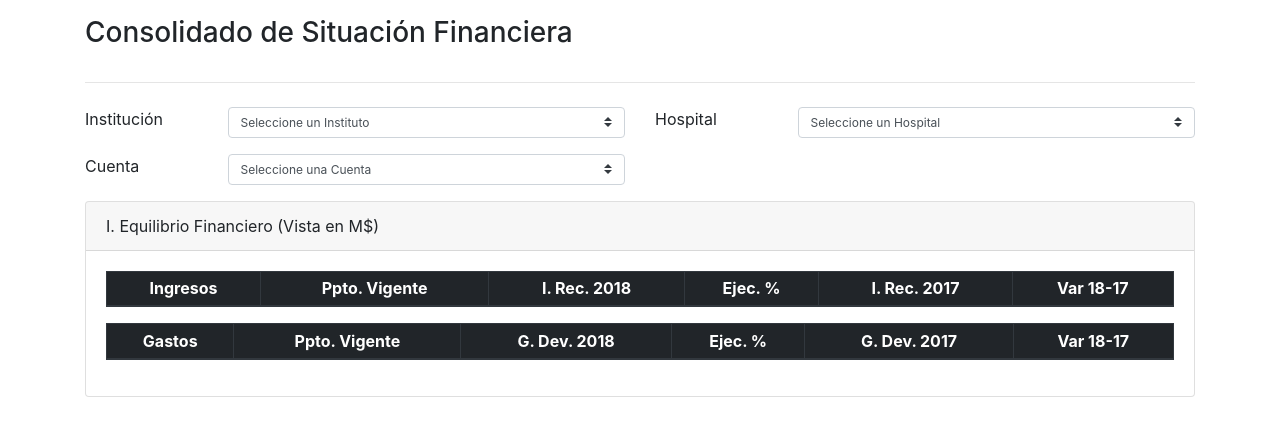
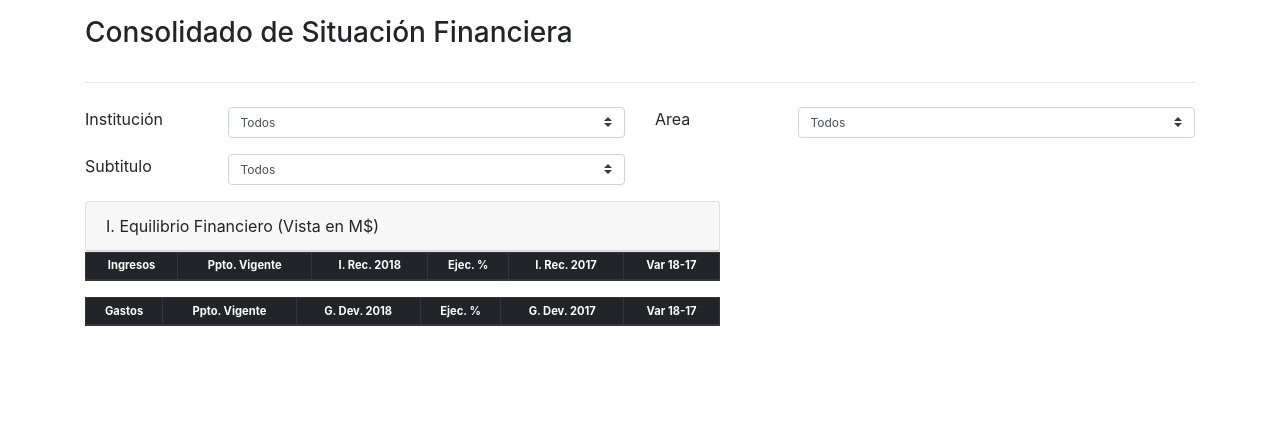
Before and after one commit to jaimechacon/TOC, a CodeIgniter app: page /minsal/index.php/reporte/listarReportes in a window 1280 px wide. Shown: the part 56-492 px from the top of the page. Run offline with CodeIgniter, Linux system fonts and the light colour scheme; the visitor is signed in with stand-in values (Sample User, id 1); data that the repository does not hold is empty; some libraries are stand-ins or nearby versions.

Commit message:
se suben cambios visuales en listarReportes

```diff
--- a/application/config/config.php
+++ b/application/config/config.php
@@ -23,7 +23,7 @@ defined('BASEPATH') OR exit('No direct script access allowed');
 | a PHP script and you can easily do that on your own.
 |
 	http://www.2gdc.com/
-	http://localhost/gestion_calidad/
+	http://localhost/minsal/
 	https://calidad.gsbpo.cl/'
 
 */
--- a/application/views/listarReportes.php
+++ b/application/views/listarReportes.php
@@ -24,7 +24,7 @@
 							</div>
 							<div class="col-sm-9">
 								<select id="institucion" class="custom-select custom-select-sm">
-								   	<option value="-1">Seleccione un Instituto</option>
+								   	<option value="-1">Todos</option>
 									<?php
 									if($instituciones)
 									{
@@ -40,11 +40,11 @@
 					<div class="col-sm-6">
 						<div class="row">
 							<div class="col-sm-3">
-								<span class="">Hospital</span>
+								<span class="">Area</span>
 							</div>
 							<div class="col-sm-9">
 								<select id="hospital" class="custom-select custom-select-sm">
-								    <option value="-1">Seleccione un Hospital</option>
+								    <option value="-1">Todos</option>
 									<?php
 									if($hospitales)
 									{
@@ -64,11 +64,11 @@
 					<div class="col-sm-6">
 						<div class="row">
 							<div class="col-sm-3">
-								<span class="">Cuenta</span>
+								<span class="">Subtitulo</span>
 							</div>
 							<div class="col-sm-9">
 								<select id="cuenta" class="custom-select custom-select-sm">
-								   	<option value="-1">Seleccione una Cuenta</option>
+								   	<option value="-1">Todos</option>
 									<?php
 									if($cuentas)
 									{
@@ -88,7 +88,7 @@
 							</div>
 							<div class="col-sm-9">
 								<select id="items" class="custom-select custom-select-sm">
-								    <option value="-1">Seleccione un Item</option>
+								    <option value="-1">Todos</option>
 									<?php
 									if($items)
 									{
@@ -103,23 +103,23 @@
 					</div>
 				</div>
 			</div>
-			<div class="col-sm-12 pt-3 pb-3">
+			<div class="col-sm-7 pt-3 pb-3">
 				<div class="card">
 					<div class="card-header">
 						I. Equilibrio Financiero (Vista en M$)
 					</div>
-					<div class="card-body">
+				</div>
 				<div id="tablaReporteResumen" class="row">
 					<div class="col-sm-12">
-								<table id="tReporteResumen" class="table table-hover table-bordered table-sm">
+						<table id="tReporteResumen" class="table table-sm table-hover table-bordered">
 							<thead class="thead-dark">
 								<tr>
-											<th class="text-center" scope="col">Ingresos</th>
-											<th class="text-center" scope="col">Ppto. Vigente</th>
-											<th class="text-center" scope="col">I. Rec. 2018</th>
-											<th class="text-center" scope="col">Ejec. %</th>
-											<th class="text-center" scope="col">I. Rec. 2017</th>
-											<th class="text-center" scope="col">Var 18-17</th>
+									<th class="text-center texto-pequenio" scope="col">Ingresos</th>
+									<th class="text-center texto-pequenio" scope="col">Ppto. Vigente</th>
+									<th class="text-center texto-pequenio" scope="col">I. Rec. 2018</th>
+									<th class="text-center texto-pequenio" scope="col">Ejec. %</th>
+									<th class="text-center texto-pequenio" scope="col">I. Rec. 2017</th>
+									<th class="text-center texto-pequenio" scope="col">Var 18-17</th>
 								</tr>
 							</thead>
 							<tbody id="tbodyReporteResumen">
@@ -131,21 +131,21 @@
 										if($reporteResumen['nombre'] == "Total" )
 										{
 											echo '<tr>
-															<th class="">'.$reporteResumen['nombre'].'</th>
-															<th class="text-center">'.'----'.'</th>
-															<th class="text-right">'.'$ '.number_format($reporteResumen['Recaudado_2018'], 0, ",", ".").'</th>
-															<th class="text-center">'.'----'.'</th>
-															<th class="text-right">'.'$ '.number_format($reporteResumen['Recaudado_2017_con_mult'], 0, ",", ".").'</th>
-															<th class="text-center">'.$reporteResumen['var_18_17'].'</th>
+													<th class=""><p class="texto-pequenio">'.$reporteResumen['nombre'].'</p></th>
+													<th class="text-center"><p class="texto-pequenio">'.'----'.'</p></th>
+													<th class="text-right"><p class="texto-pequenio">'.'$ '.number_format($reporteResumen['Recaudado_2018'], 0, ",", ".").'</p></th>
+													<th class="text-center"><p class="texto-pequenio">'.'----'.'</p></th>
+													<th class="text-right"><p class="texto-pequenio">'.'$ '.number_format($reporteResumen['Recaudado_2017_con_mult'], 0, ",", ".").'</p></th>
+													<th class="text-center"><p class="texto-pequenio">'.$reporteResumen['var_18_17'].'%</p></th>
 													</tr>';
 										}else{
 											echo '<tr>
-															<td class="">'.$reporteResumen['codigo'].' '.$reporteResumen['nombre'].'</td>
-															<td class="text-center">'.'----'.'</td>
-															<td class="text-right">'.'$ '.number_format($reporteResumen['Recaudado_2018'], 0, ",", ".").'</td>
-															<td class="text-center">'.'----'.'</td>
-															<td class="text-right">'.'$ '.number_format($reporteResumen['Recaudado_2017_con_mult'], 0, ",", ".").'</td>
-															<td class="text-center">'.$reporteResumen['var_18_17'].'</td>
+													<td class=""><p class="texto-pequenio">'.$reporteResumen['codigo'].' '.$reporteResumen['nombre'].'</p></td>
+													<td class="text-center"><p class="texto-pequenio">'.'----'.'</td>
+													<td class="text-right"><p class="texto-pequenio">'.'$ '.number_format($reporteResumen['Recaudado_2018'], 0, ",", ".").'</p></td>
+													<td class="text-center"><p class="texto-pequenio">'.'----'.'</p></td>
+													<td class="text-right"><p class="texto-pequenio">'.'$ '.number_format($reporteResumen['Recaudado_2017_con_mult'], 0, ",", ".").'</p></td>
+													<td class="text-center"><p class="texto-pequenio">'.$reporteResumen['var_18_17'].'%</p></td>
 													</tr>';
 										}
 									}
@@ -158,12 +158,12 @@
 						<table id="tReporteResumenGasto" class="table table-hover table-bordered table-sm">
 							<thead class="thead-dark">
 								<tr>
-											<th class="text-center" scope="col">Gastos</th>
-											<th class="text-center" scope="col">Ppto. Vigente</th>
-											<th class="text-center" scope="col">G. Dev. 2018</th>
-											<th class="text-center" scope="col">Ejec. %</th>
-											<th class="text-center" scope="col">G. Dev. 2017</th>
-											<th class="text-center" scope="col">Var 18-17</th>
+									<th class="text-center texto-pequenio" scope="col">Gastos</th>
+									<th class="text-center texto-pequenio" scope="col">Ppto. Vigente</th>
+									<th class="text-center texto-pequenio" scope="col">G. Dev. 2018</th>
+									<th class="text-center texto-pequenio" scope="col">Ejec. %</th>
+									<th class="text-center texto-pequenio" scope="col">G. Dev. 2017</th>
+									<th class="text-center texto-pequenio" scope="col">Var 18-17</th>
 								</tr>
 							</thead>
 							<tbody id="tbodyReporteResumenGasto">
@@ -175,12 +175,12 @@
 											if($reporteResumen['nombre'] == "Total" )
 										{
 											echo '<tr>
-															<th class="">'.$reporteResumenGasto['nombre'].'</th>
+													<th class="registro">'.$reporteResumenGasto['nombre'].'</th>
 													<th class="text-center">'.'----'.'</th>
 													<th class="text-right">'.'$ '.number_format($reporteResumenGasto['Recaudado_2018'], 0, ",", ".").'</th>
 													<th class="text-center">'.'----'.'</th>
 													<th class="text-right">'.'$ '.number_format($reporteResumenGasto['Recaudado_2017_con_mult'], 0, ",", ".").'</th>
-															<th class="text-center">'.$reporteResumenGasto['var_18_17'].'</th>
+													<th class="text-center">'.$reporteResumenGasto['var_18_17'].'%</th>
 													</tr>';
 											}else{
 												echo '<tr>
@@ -189,7 +189,7 @@
 													<td class="text-right">'.'$ '.number_format($reporteResumenGasto['Recaudado_2018'], 0, ",", ".").'</td>
 													<td class="text-center">'.'----'.'</td>
 													<td class="text-right">'.'$ '.number_format($reporteResumenGasto['Recaudado_2017_con_mult'], 0, ",", ".").'</td>
-															<td class="text-center">'.$reporteResumenGasto['var_18_17'].'</td>
+													<td class="text-center">'.$reporteResumenGasto['var_18_17'].'%</td>
 													</tr>';
 											}
 										}
@@ -203,6 +203,4 @@
 		</div>
 	</div>
 </div>
-	</div>
-</div>
 <div id="loader" class="loader" hidden></div>
--- a/assets/css/style.css
+++ b/assets/css/style.css
@@ -150,3 +150,8 @@ top : 0;
     width: 18px;
     height: 18px;
 }
+
+.texto-pequenio{
+  font-size: 0.7rem !important;
+  margin-bottom: 0rem !important;
+}
--- a/assets/scripts/inicio.js
+++ b/assets/scripts/inicio.js
@@ -1,5 +1,5 @@
 window.onload = function () {
-  var baseurl = window.origin + '/minsal/Inicio/listarPromedioEvaluacionesCampanias';
+  var baseurl = window.origin + '/Inicio/listarPromedioEvaluacionesCampanias';
   var campaniasData = {};
   campaniasOptions = {};
   var dataPoints = [];
--- a/assets/scripts/reporte.js
+++ b/assets/scripts/reporte.js
@@ -43,19 +43,19 @@
 		            row = row.concat('<tr>');
 		            if(data[i]['nombre'] == 'Total')
 		            {
-		            	row = row.concat('\n<th class="table-active">',data[i]['nombre'],'</th>');
-			            row = row.concat('\n<th class="text-center table-active">','----','</th>');
-			            row = row.concat('\n<th class="text-right table-active">$ ',formatNumber(data[i]['Recaudado_2018']),'</th>');
-			            row = row.concat('\n<th class="text-center table-active">','----','</th>');
-			            row = row.concat('\n<th class="text-right table-active">$ ',formatNumber(data[i]['Recaudado_2017_con_mult']),'</th>');
-			            row = row.concat('\n<th class="text-center table-active">',data[i]['var_18_17'],'</th>');
+		            	row = row.concat('\n<th class="table-active"><p class="texto-pequenio">',data[i]['nombre'],'</p></th>');
+			            row = row.concat('\n<th class="text-center table-active"><p class="texto-pequenio">','----','</p></th>');
+			            row = row.concat('\n<th class="text-right table-active"><p class="texto-pequenio">$ ',formatNumber(data[i]['Recaudado_2018']),'</p></th>');
+			            row = row.concat('\n<th class="text-center table-active"><p class="texto-pequenio">','----','</p></th>');
+			            row = row.concat('\n<th class="text-right table-active"><p class="texto-pequenio">$ ',formatNumber(data[i]['Recaudado_2017_con_mult']),'</p></th>');
+			            row = row.concat('\n<th class="text-center table-active"><p class="texto-pequenio">',data[i]['var_18_17'],'%</p></th>');
 		            }else{
-		            	row = row.concat('\n<td class="">',data[i]['codigo'],' ', data[i]['nombre'],'</td>');
-			            row = row.concat('\n<td class="text-center">','----','</td>');
-			            row = row.concat('\n<td class="text-right">$ ',formatNumber(data[i]['Recaudado_2018']),'</td>');
-			            row = row.concat('\n<td class="text-center">','----','</td>');
-			            row = row.concat('\n <td class="text-right">$ ',formatNumber(data[i]['Recaudado_2017_con_mult']),'</td>');
-			            row = row.concat('\n<td class="text-center">',data[i]['var_18_17'],'</td>');
+		            	row = row.concat('\n<td class=""><p class="texto-pequenio">',data[i]['codigo'],' ', data[i]['nombre'],'</p></td>');
+			            row = row.concat('\n<td class="text-center"><p class="texto-pequenio">','----','</p></td>');
+			            row = row.concat('\n<td class="text-right"><p class="texto-pequenio">$ ',formatNumber(data[i]['Recaudado_2018']),'</p></td>');
+			            row = row.concat('\n<td class="text-center"><p class="texto-pequenio">','----','</p></td>');
+			            row = row.concat('\n<td class="text-right"><p class="texto-pequenio">$ ',formatNumber(data[i]['Recaudado_2017_con_mult']),'</p></td>');
+			            row = row.concat('\n<td class="text-center"><p class="texto-pequenio">',data[i]['var_18_17'],'%</p></td>');
 		            }
 		            row = row.concat('\n<tr>');
 		          $("#tbodyReporteResumen").append(row);
@@ -82,19 +82,19 @@
 				            row = row.concat('<tr>');
 				            if(data[i]['nombre'] == 'Total')
 				            {
-				            	row = row.concat('\n<th class="table-active">',data[i]['nombre'],'</th>');
-					            row = row.concat('\n<th class="text-center table-active">','----','</th>');
-					            row = row.concat('\n<th class="text-right table-active">$ ',formatNumber(data[i]['Recaudado_2018']),'</th>');
-					            row = row.concat('\n<th class="text-center table-active">','----','</th>');
-					            row = row.concat('\n<th class="text-right table-active">$ ',formatNumber(data[i]['Recaudado_2017_con_mult']),'</th>');
-					            row = row.concat('\n<th class="text-center table-active">',data[i]['var_18_17'],'</th>');
+				            	row = row.concat('\n<th class="table-active"><p class="texto-pequenio">',data[i]['nombre'],'</p></th>');
+					            row = row.concat('\n<th class="text-center table-active"><p class="texto-pequenio">','----','</p></th>');
+					            row = row.concat('\n<th class="text-right table-active"><p class="texto-pequenio">$ ',formatNumber(data[i]['Recaudado_2018']),'</p></th>');
+					            row = row.concat('\n<th class="text-center table-active"><p class="texto-pequenio">','----','</p></th>');
+					            row = row.concat('\n<th class="text-right table-active"><p class="texto-pequenio">$ ',formatNumber(data[i]['Recaudado_2017_con_mult']),'</p></th>');
+					            row = row.concat('\n<th class="text-center table-active"><p class="texto-pequenio">',data[i]['var_18_17'],'%</p></th>');
 				            }else{
-					            row = row.concat('\n<td class="">',data[i]['codigo'],' ', data[i]['nombre'],'</td>');
-					            row = row.concat('\n<td class="text-center">','----','</td>');
-					            row = row.concat('\n<td class="text-right">$ ',formatNumber(data[i]['Recaudado_2018']),'</td>');
-					            row = row.concat('\n<td class="text-center">','----','</td>');
-					            row = row.concat('\n <td class="text-right">$ ',formatNumber(data[i]['Recaudado_2017_con_mult']),'</td>');
-					            row = row.concat('\n<td class="text-center">',data[i]['var_18_17'],'</td>');
+					            row = row.concat('\n<td class=""><p class="texto-pequenio">',data[i]['codigo'],' ', data[i]['nombre'],'</p></td>');
+					            row = row.concat('\n<td class="text-center"><p class="texto-pequenio">','----','</p></td>');
+					            row = row.concat('\n<td class="text-right"><p class="texto-pequenio">$ ',formatNumber(data[i]['Recaudado_2018']),'</p></td>');
+					            row = row.concat('\n<td class="text-center"><p class="texto-pequenio">','----','</p></td>');
+					            row = row.concat('\n <td class="text-right"><p class="texto-pequenio">$ ',formatNumber(data[i]['Recaudado_2017_con_mult']),'</p></td>');
+					            row = row.concat('\n<td class="text-center"><p class="texto-pequenio">',data[i]['var_18_17'],'%</p></td>');
 				        	}
 				            row = row.concat('\n</tr>');
 				          $("#tbodyReporteResumenGasto").append(row);
```
Lines whose indentation alone changed are shown as unchanged.
